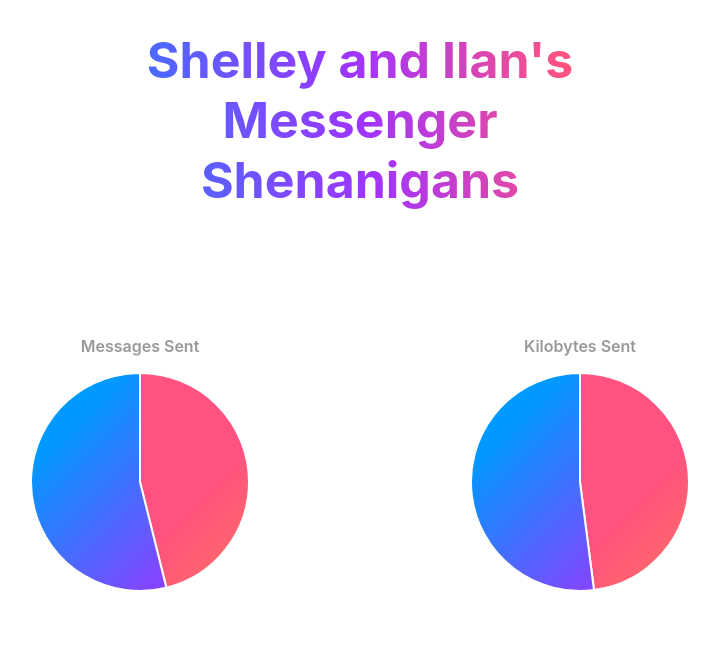
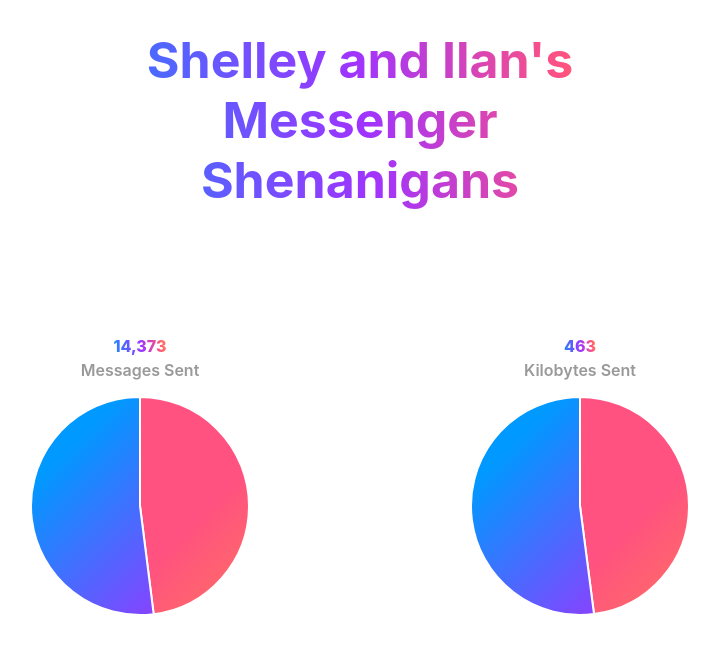
Before and after one commit to ibigio/messenger-stats, a React (Create React App) app: page / in a window 1280 px wide. Shown: the top 652 px of the page, without its empty margins (280-999 px from the left). Built offline with nearby package versions, Linux system fonts and the light colour scheme.

Commit message:
Finished first two graphs.

```diff
--- a/src/App.js
+++ b/src/App.js
@@ -2,32 +2,40 @@ import chat_data from './data/messages.json';
 import MyPie from './components/my_pie';
 import styles from './App.module.css';
 
-const totalBytesSent = name => (
+const names = chat_data.participants.map(p => p.name);
+const firstNames = names.map(n => n.split(' ')[0]);
+
+const totalBytesSent = names.map(name => (
   chat_data.messages
     .filter(m => m.content && m.sender_name === name)
     .reduce((total, m) => total + m.content.length, 0)
-);
+));
 
-const totalMessagesSent = name => (
+const totalMessagesSent = names.map(name => (
   chat_data.messages
     .filter(m => m.sender_name === name)
     .length
+));
+
+const colorful = s => (
+<span className={styles.colorful}>{s}</span>
 );
-
 
 
 const App = () => {
 
   const data1 = {
+    units: totalMessagesSent.reduce((total, v) => total + v),
     title: "Messages Sent",
-    values: chat_data.participants.map(p => totalMessagesSent(p.name)),
-    labels: chat_data.participants.map(p => p.name)
+    values: totalBytesSent,
+    labels: firstNames
   };
 
   const data2 = {
+    units: totalBytesSent.map(x => Math.round(x / 1000)).reduce((total, v) => total + v),
     title: "Kilobytes Sent",
-    values: chat_data.participants.map(p => Math.round(totalBytesSent(p.name) / 1000)),
-    labels: chat_data.participants.map(p => p.name)
+    values: totalBytesSent.map(x => Math.round(x / 1000)),
+    labels: firstNames
   };
 
   return <>
--- a/src/App.module.css
+++ b/src/App.module.css
@@ -6,7 +6,7 @@
   background: linear-gradient(81.84deg, #0099ff -9.4%, #a033ff 51.57%, #ff5280 84.07%, #ff7061 90.59%);
   -webkit-background-clip: text;
   color: transparent;
-  width: 600px;
+  max-width: 600px;
   font-size: 50px;
   text-align: center;
   margin: 30px auto;
--- a/src/components/my_pie.js
+++ b/src/components/my_pie.js
@@ -1,9 +1,13 @@
 import { Pie } from 'react-chartjs-2';
 import styles from './my_pie.module.css';
 
+function numberWithCommas(x) {
+    return x.toString().replace(/\B(?=(\d{3})+(?!\d))/g, ",");
+  }
+
 export default function MyPie({ data }) {
 
-    const { title, values, labels } = data;
+    const { title, units, values, labels } = data;
 
     const start1 = 100;
     const end1 = 250;
@@ -39,7 +43,9 @@ export default function MyPie({ data }) {
 
     return (
         <div>
-            <p className={styles.title}>{title}</p>
+            <p className={styles.title}>
+                <div className={styles.colorful}>{numberWithCommas(units)}</div> <br/> {title}
+            </p>
             <div>
                 <Pie data={dataFunc} options={options} />
             </div>
--- a/src/components/my_pie.module.css
+++ b/src/components/my_pie.module.css
@@ -3,3 +3,12 @@
     color: rgba(153, 153, 153, 1);
     font-weight: 600;
 }
+
+.colorful {
+    background: linear-gradient(81.84deg, #0099ff -9.4%, #a033ff 51.57%, #ff5280 84.07%, #ff7061 90.59%);
+  -webkit-background-clip: text;
+  color: transparent;
+  font-weight: 800;
+  display: inline-block;
+  margin-bottom: 4px;
+}
```
